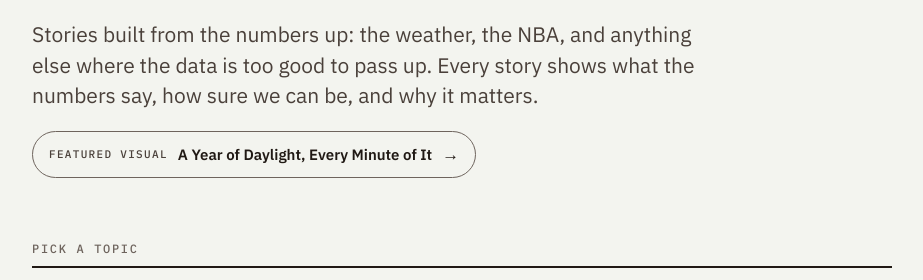
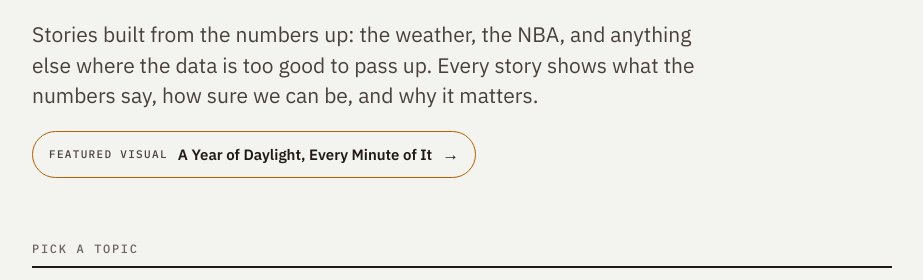
Before and after one commit to shawn-nafziger/tallorderdigital-site, a plain HTML site: page index.html in a window 1280 px wide. Shown: the part 330-610 px from the top of the page, without its empty margins (178-1101 px from the left). Drawn offline with Linux system fonts and the light colour scheme.

Commit message:
Featured visual pill: thin orange outline
Co-Authored-By: Claude Opus 5.5 <noreply@anthropic.com>
Claude-Session: https://claude.ai/code/session_013US6L5ifoUB9DCybNUf4Go

```diff
--- a/assets/site.css
+++ b/assets/site.css
@@ -210,12 +210,13 @@ h2 { font-size: clamp(24px, 4.2vw, 34px); }
 .feature:hover .feature-go { background: var(--amber); }
 .feature:focus-visible { outline: 2px solid var(--amber); outline-offset: 3px; }
 /* Home: "Featured visual" pill under the intro (Nov 16, 2026), linking the newest showpiece (tools/build-hubs.js).
-   Ink outline like the Subscribe pill: orange is reserved for data meaning, so it only shows on hover. */
+   Thin orange outline (Shawn's call, Nov 16): the one decorative use of the signal color, so the featured piece stands out.
+   Text stays ink; on hover the title and arrow turn orange too. */
 .featured-pill { display: inline-flex; align-items: center; flex-wrap: wrap; gap: 4px 10px; max-width: 100%; min-height: 44px; box-sizing: border-box;
-  margin-top: 20px; padding: 9px 16px; border: 1px solid var(--ink-3); border-radius: 999px; text-decoration: none; color: var(--ink); }
+  margin-top: 20px; padding: 9px 16px; border: 1px solid var(--amber); border-radius: 999px; text-decoration: none; color: var(--ink); }
 .featured-pill .fp-k { font: 500 11px/1.2 var(--font-data); letter-spacing: .12em; text-transform: uppercase; color: var(--ink-2); }
 .featured-pill .fp-t { font: 600 15px/1.3 var(--font-body); }
-.featured-pill:hover { border-color: var(--amber); }
+.featured-pill:hover { box-shadow: inset 0 0 0 1px var(--amber); }
 .featured-pill:hover .fp-t, .featured-pill:hover .fp-go { color: var(--amber); }
 .featured-pill:focus-visible { outline: 2px solid var(--amber); outline-offset: 3px; }
 /* hubs:end */
```
Also changed, not shown: 1 other file.
